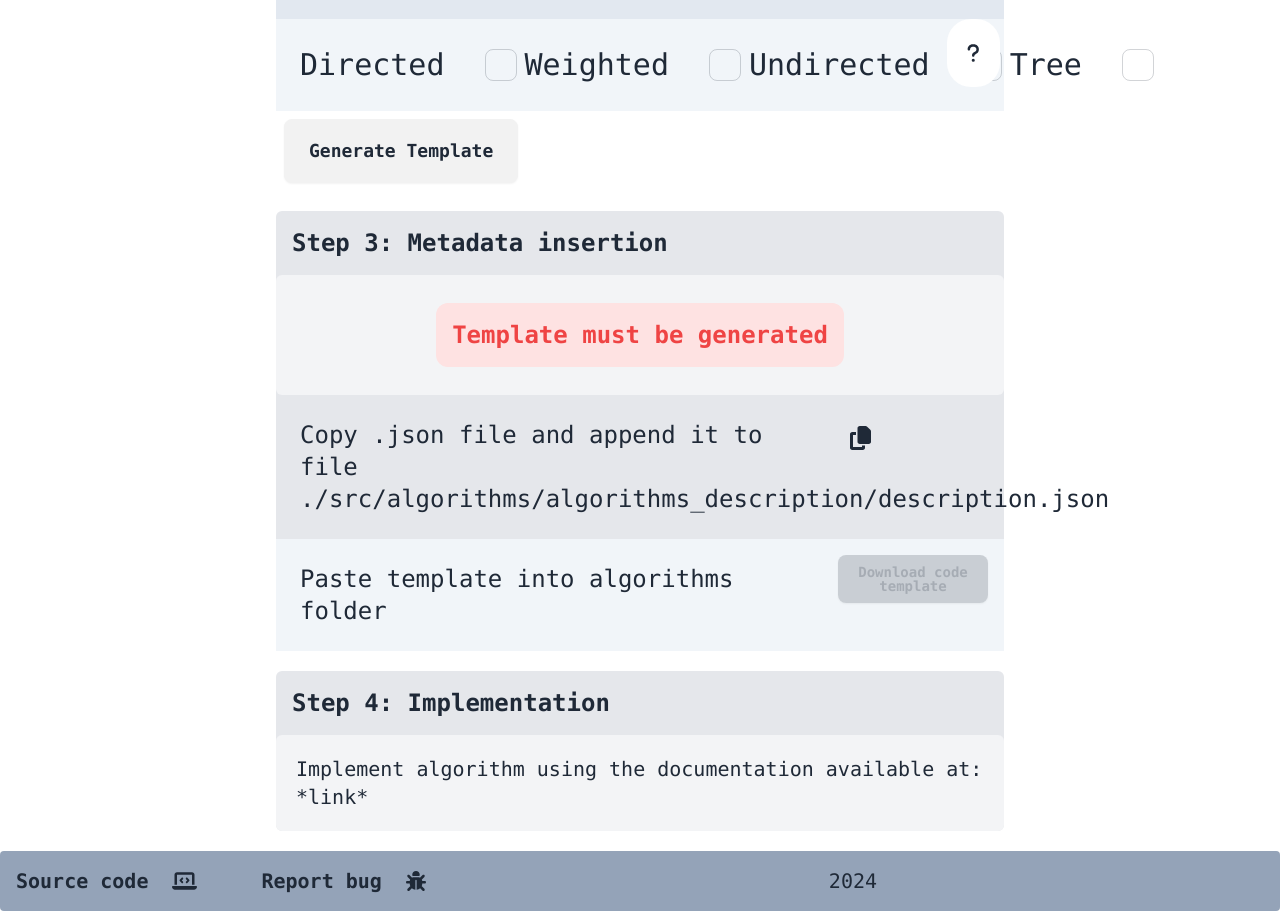
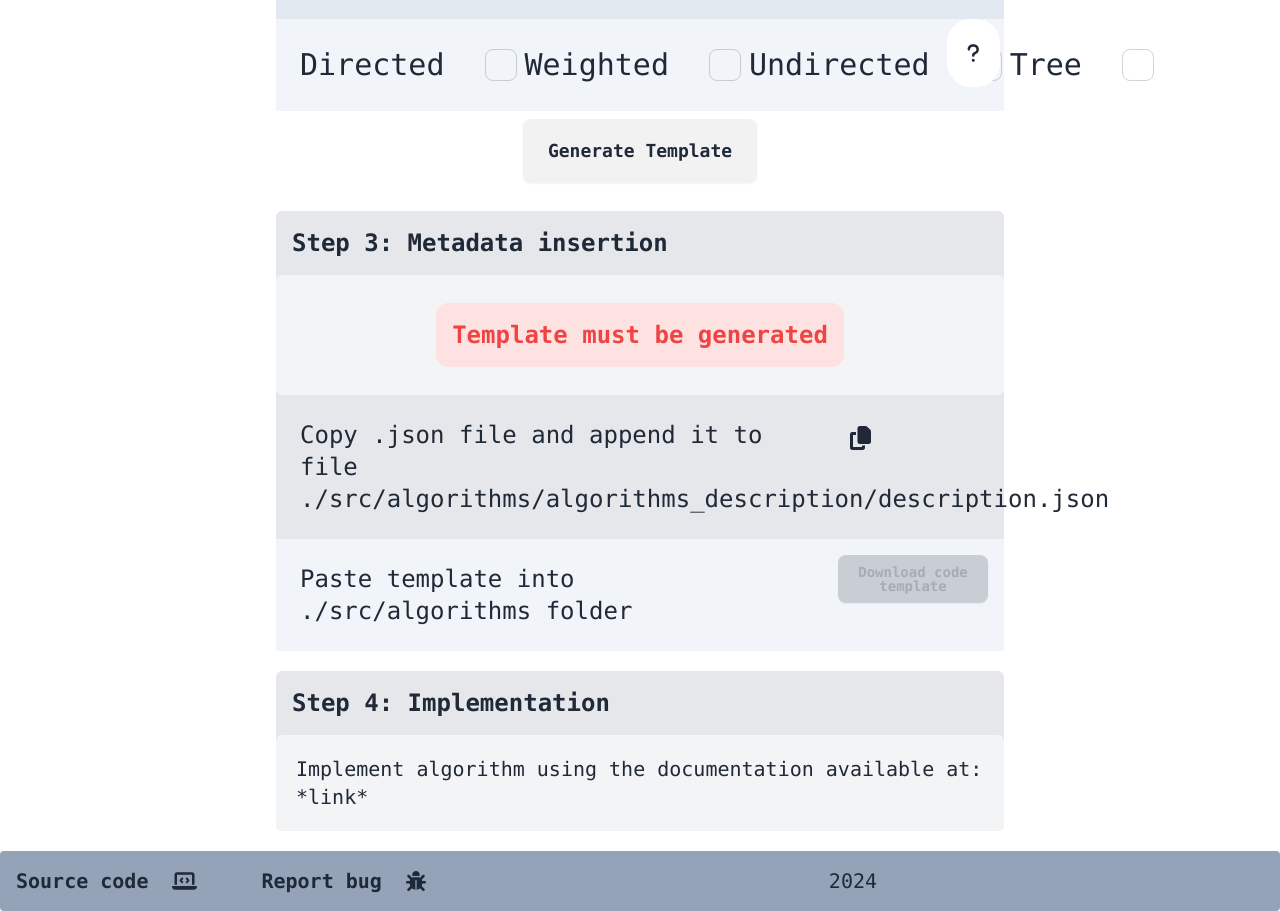
Before and after one commit to Maksymilian21Wnuk/graph-vis, a React (Vite) app: page /developer in a window 1280 px wide. Shown: the part 2089-3000 px from the top of the page. Built offline with nearby package versions, Linux system fonts and the light colour scheme; the HTML template or start-up script is replaced by a standard one.

Commit message:
dev changes

```diff
--- a/src/components/algorithm_add/description_form/description_form.tsx
+++ b/src/components/algorithm_add/description_form/description_form.tsx
@@ -20,7 +20,7 @@ const one_line_info: InputInterface[] = [
 
 const large_info: InputInterface[] = [
     { title: "Detailed description", desc: "Detailed description of algorithm", name: "description", placeholder: `This algorithm does something. It starts from visiting...` },
-    { title: "Steps of algorithm", desc: "Algorithm's steps separated by endline", name: "steps", placeholder: `Get arbitrary node\nVisit its neighbours\nIf neighbour visited...\nTerminate`},
+    { title: "Steps of algorithm", desc: "Algorithm's steps separated by endline", name: "steps", placeholder: `Get arbitrary node\nVisit its neighbours\nIf neighbour visited...\nTerminate` },
 ]
 
 const code_info: InputInterface[] = [
@@ -36,7 +36,7 @@ const checkboxes: CheckboxInputInterface[] = [
 
 
 
-const initialOutput : OutputInterface = {
+const initialOutput: OutputInterface = {
     title: "",
     name: "",
     text: "",
@@ -47,7 +47,7 @@ const initialOutput : OutputInterface = {
     code: "",
 }
 
-const exampleOutput : OutputInterface = {
+const exampleOutput: OutputInterface = {
     title: "Breadth first search",
     name: "bfs",
     text: "Graph traversal with queue structure",
@@ -73,10 +73,10 @@ while (queue.length > 0):
 }
 
 interface DescriptionFormInterface {
-    setTemplateJson : (repr : JsonRepresentation | null) => void
+    setTemplateJson: (repr: JsonRepresentation | null) => void
 }
 
-export default function DescriptionForm({setTemplateJson} : DescriptionFormInterface) {
+export default function DescriptionForm({ setTemplateJson }: DescriptionFormInterface) {
     const [showExample, setExampleShow] = useState(false);
 
     const [output, setOutput] = useState<OutputInterface>(initialOutput);
@@ -120,11 +120,11 @@ export default function DescriptionForm({setTemplateJson} : DescriptionFormInter
     }
 
     const onExampleShow = () => {
-        if (showExample){
+        if (showExample) {
             setExampleShow(false);
             setOutput(initialOutput);
         }
-        else{
+        else {
             setExampleShow(true);
             setOutput(exampleOutput)
         }
@@ -135,14 +135,14 @@ export default function DescriptionForm({setTemplateJson} : DescriptionFormInter
             <div className="grid grid-cols-3">
                 <h1 className="h1-custom col-span-2"> Step 2: Template generation </h1>
                 <button className="btn m-2" onClick={onExampleShow}>
-                    { showExample ? "Clear" : "See example"}
+                    {showExample ? "Clear" : "See example"}
                 </button>
             </div>
             <div className="bg-white">
                 <form onSubmit={onSubmit}>
                     <ul>
                         {one_line_info.map((info: InputInterface, idx: number) =>
-                            <OneLineInput input_info={info} bg={idx % 2} onChange={handleChange} value={output[info.name]}/>
+                            <OneLineInput input_info={info} bg={idx % 2} onChange={handleChange} value={output[info.name]} />
                         )}
                         {large_info.map((info: InputInterface, idx: number) =>
                             <LargeInput input_info={info} bg={(idx + 1) % 2} onChange={handleChange} value={output[info.name]} />
@@ -152,7 +152,11 @@ export default function DescriptionForm({setTemplateJson} : DescriptionFormInter
                         )}
                         <CheckBoxes checkboxes={checkboxes} handleCheckbox={handleCheckbox} requirements={requirements} />
                     </ul>
-                    <button className="btn btn-lg m-2" type="submit">Generate Template</button>
+                    <div className="justify-center items-center flex">
+                        <button className="btn btn-lg m-2" type="submit">
+                            Generate Template
+                        </button>
+                    </div>
                 </form>
             </div>
         </div>
--- a/src/components/algorithm_add/metdata_insert_step/json_step/download_step/download_step.tsx
+++ b/src/components/algorithm_add/metdata_insert_step/json_step/download_step/download_step.tsx
@@ -53,7 +53,7 @@ export default function ${algo_name}(g: ${graph_type}) : Steps {
     return (
         <div className="grid grid-cols-4 bg-slate-100">
             <div className="col-span-3 text-2xl p-2 m-4">
-                Paste template into algorithms folder
+                Paste template into ./src/algorithms folder
             </div>
             <div>
                 <Button
```
